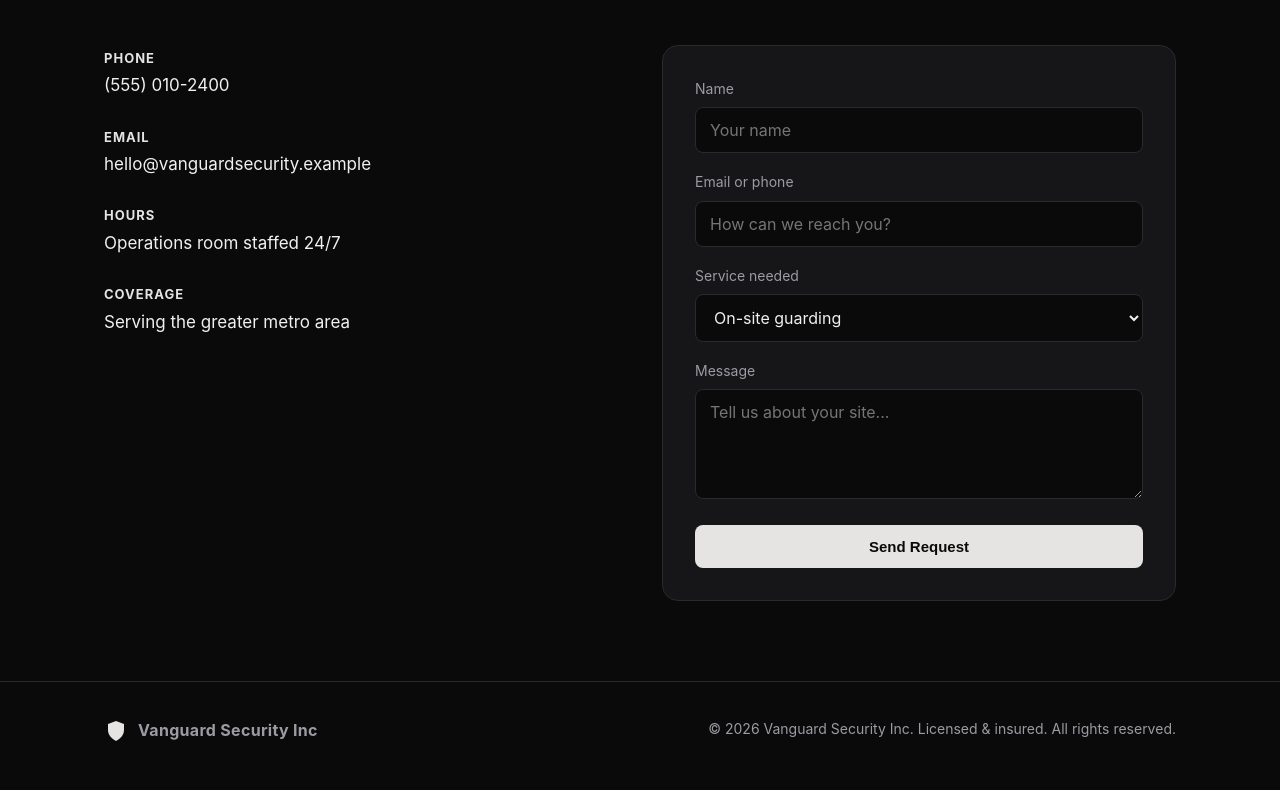
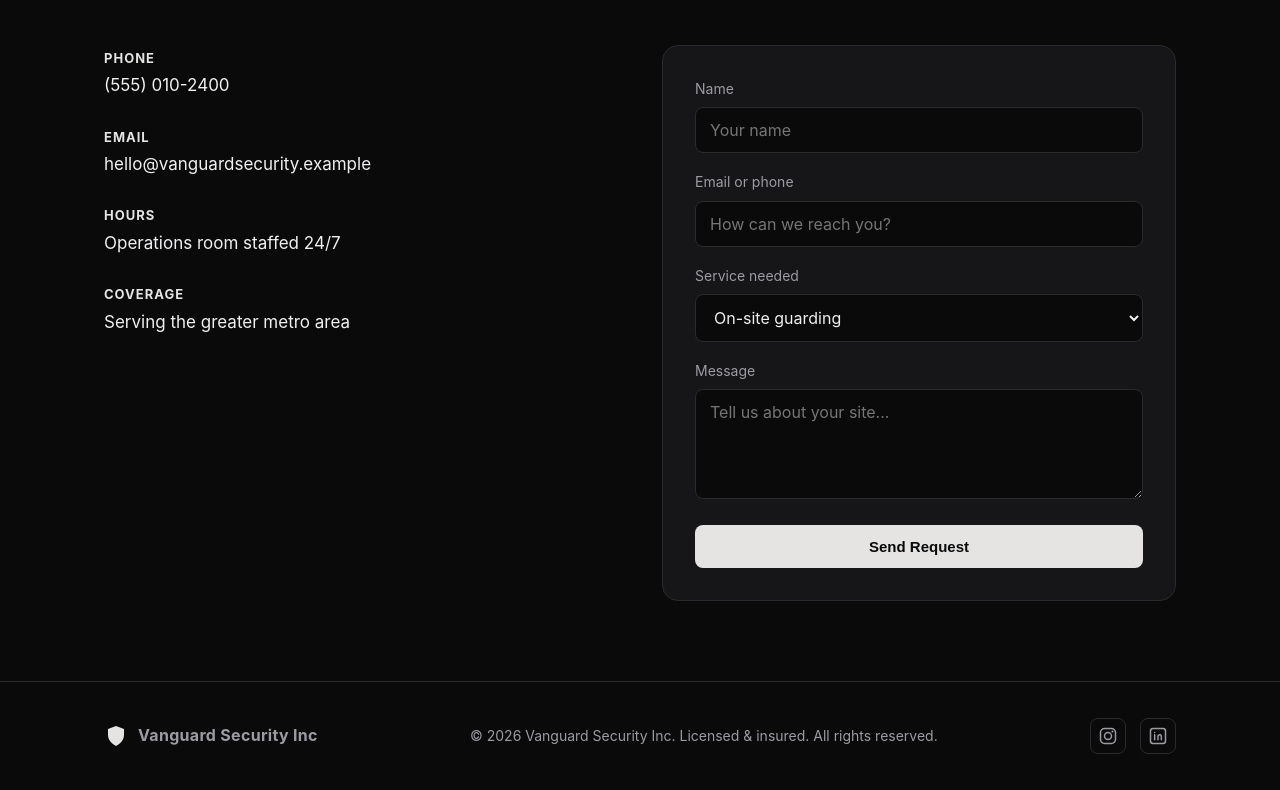
Before and after one commit to Lex06/vanguard-security, a plain HTML site: page index.html in a window 1280 px wide. Shown: the part 3964-4754 px from the top of the page. Drawn offline with Linux system fonts and the light colour scheme.

Commit message:
Add Instagram and LinkedIn social links to footer

```diff
--- a/index.html
+++ b/index.html
@@ -123,7 +123,11 @@
   form .btn-primary{width:100%}
 
   footer{border-top:1px solid var(--line);padding:36px 0;color:var(--muted);font-size:14px}
-  .foot{display:flex;justify-content:space-between;flex-wrap:wrap;gap:16px}
+  .foot{display:flex;justify-content:space-between;align-items:center;flex-wrap:wrap;gap:16px}
+  .social{display:flex;gap:14px;order:2}
+  .social a{color:var(--muted);display:flex;align-items:center;justify-content:center;
+    width:36px;height:36px;border:1px solid var(--line);border-radius:8px;transition:.2s}
+  .social a:hover{color:var(--gold);border-color:var(--gold)}
 
   @media(max-width:820px){
     .nav-links{display:none;position:absolute;top:70px;left:0;right:0;
@@ -318,6 +322,14 @@
       <svg class="mark" style="width:24px;height:24px" viewBox="0 0 24 24" fill="none"><path d="M12 2l8 3v6c0 5-3.5 8.5-8 11-4.5-2.5-8-6-8-11V5l8-3z" fill="#e5e4e2"/></svg>
       Vanguard Security Inc
     </div>
+    <div class="social">
+      <a href="#" target="_blank" rel="noopener" aria-label="Instagram">
+        <svg width="20" height="20" viewBox="0 0 24 24" fill="none"><rect x="3" y="3" width="18" height="18" rx="5" stroke="currentColor" stroke-width="1.8"/><circle cx="12" cy="12" r="4.2" stroke="currentColor" stroke-width="1.8"/><circle cx="17.3" cy="6.7" r="1.2" fill="currentColor"/></svg>
+      </a>
+      <a href="#" target="_blank" rel="noopener" aria-label="LinkedIn">
+        <svg width="20" height="20" viewBox="0 0 24 24" fill="none"><rect x="3" y="3" width="18" height="18" rx="3" stroke="currentColor" stroke-width="1.8"/><path d="M8 10.5v6M8 7.8v.01M12 16.5v-3.6c0-1.3.9-2.4 2.2-2.4 1.3 0 1.8 1 1.8 2.4v3.6" stroke="currentColor" stroke-width="1.8" stroke-linecap="round"/></svg>
+      </a>
+    </div>
     <div>© 2026 Vanguard Security Inc. Licensed & insured. All rights reserved.</div>
   </div>
 </footer>
```
